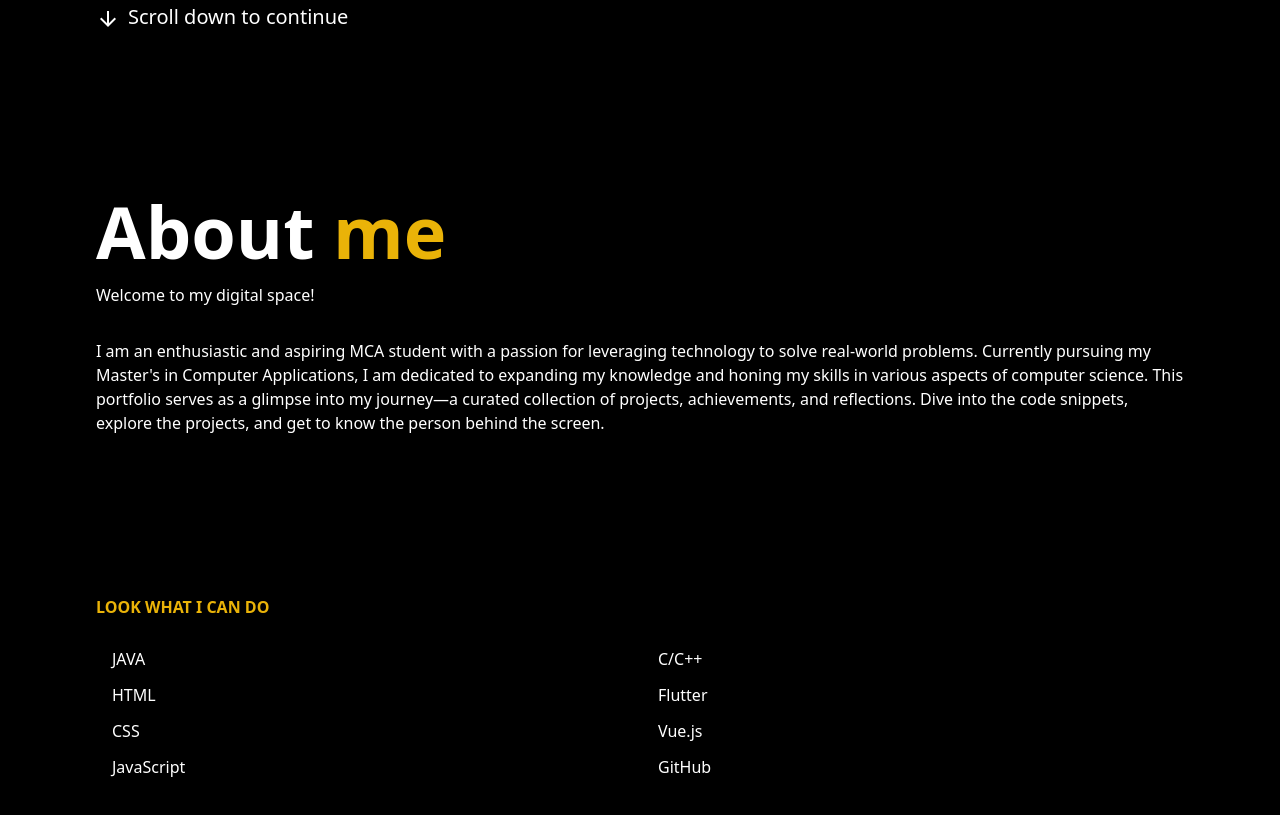
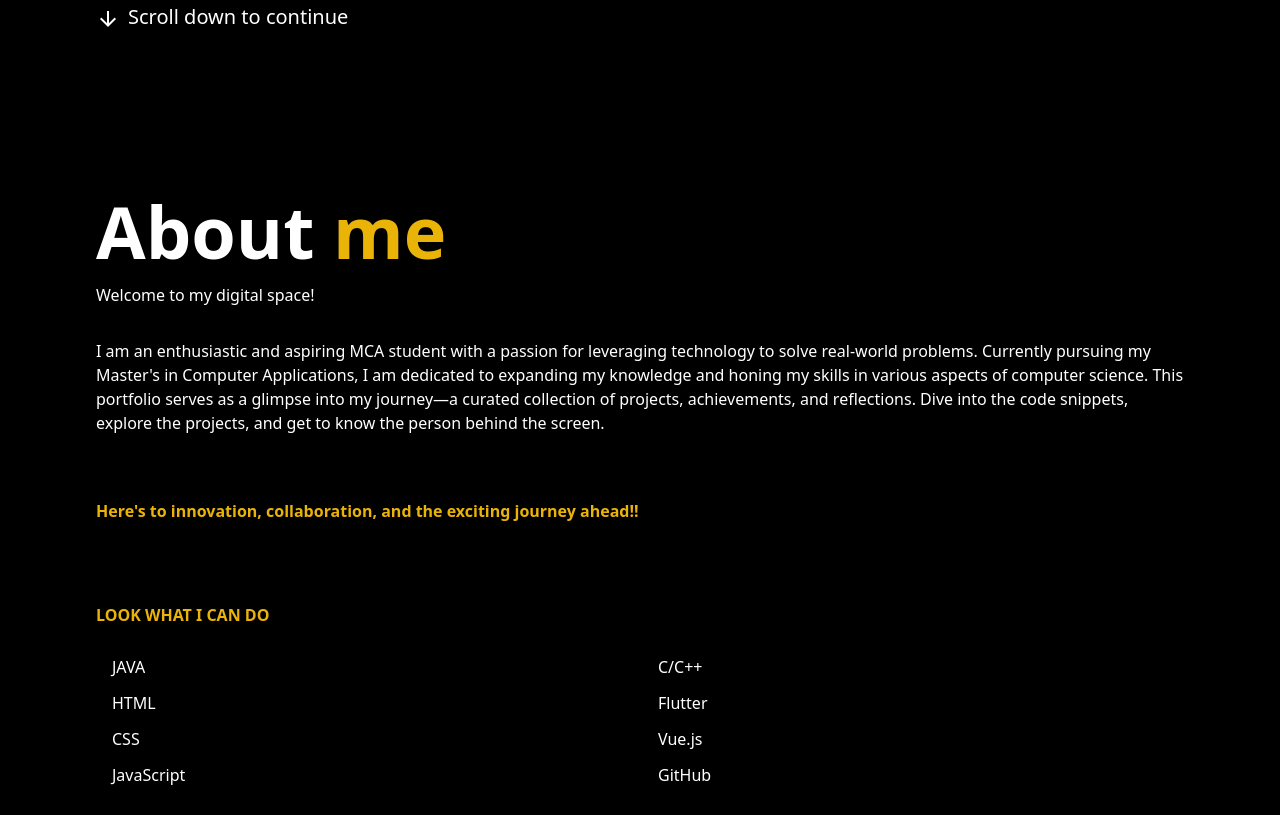
Before and after one commit to nisthaaah/Portfolio-Website, a website: page index.html in a window 1280 px wide. Shown: the part 581-1396 px from the top of the page. Drawn offline with nearby package versions, Linux system fonts and the light colour scheme; files whose address does not match are found by name.

Commit message:
portfolio

```diff
--- a/index.html
+++ b/index.html
@@ -49,7 +49,10 @@
         <p class="text-white mx-14 mt-8 sm:mx-24">I am an enthusiastic and aspiring MCA student with a passion for leveraging technology to solve real-world problems. Currently pursuing my Master's in Computer Applications, I am dedicated to expanding my knowledge and honing my skills in various aspects of computer science.
             This portfolio serves as a glimpse into my journey—a curated collection of projects, achievements, and reflections. Dive into the code snippets, explore the projects, and get to know the person behind the screen.
         </p>
-        <h2 class="text-yellow-500 mx-14 mt-40 font-bold sm:mx-24">LOOK WHAT I CAN DO</h2>
+
+        <h2 class="mx-14 text-yellow-500 font-bold mt-16 sm:mx-24">Here's to innovation, collaboration, and the exciting journey ahead!!</h2>
+
+        <h2 class="text-yellow-500 mx-14 mt-20 font-bold sm:mx-24">LOOK WHAT I CAN DO</h2>
         <div class="grid grid-cols-2 gap-1 mx-14 sm:mx-24">
             <div class= "p-4">
                 <h2 class="text-white my-3">JAVA</h2>
```
